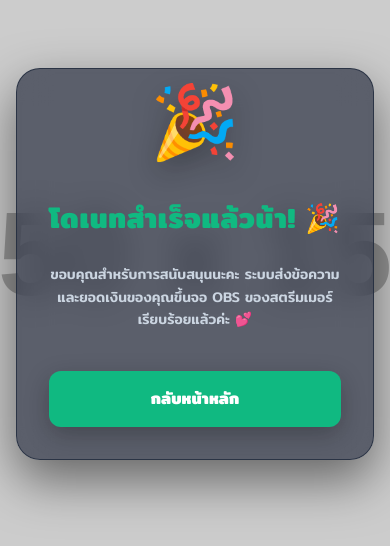
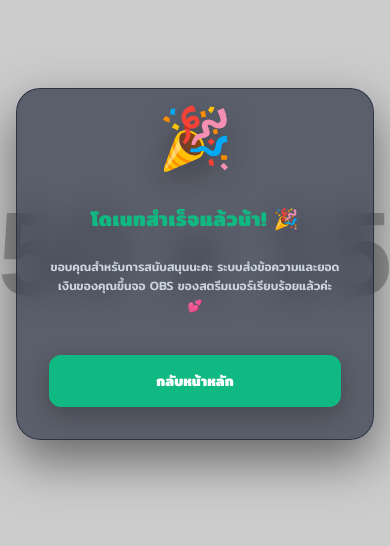
Before and after one commit to pskung/tips-secure, a SvelteKit app: page /success in a window 390 px wide. Shown: the part 158-704 px from the top of the page. Built offline with nearby package versions, Linux system fonts and the light colour scheme.

Commit message:
Update +page.svelte

```diff
--- a/src/routes/success/+page.svelte
+++ b/src/routes/success/+page.svelte
@@ -1,24 +1,19 @@
 <script lang="ts">
   import theme from '$lib/config/theme.json';
 
-  // ระบบประมวลผลกรณีในเวอร์ชันเก่ายังไม่มีพารามิเตอร์ (Fallbacks Safety Shield)
   const successTitle = theme.successTitle ?? 'โดเนทสำเร็จแล้วน้า! 🎉';
   const successTitleColor = theme.successTitleColor ?? '#10b981';
   const successTitleFontFamily = theme.successTitleFontFamily ?? 'Mitr';
-  const successTitleFontSize = theme.successTitleFontSize ?? '28px';
 
   const successMessage = theme.successMessage ?? 'ขอบคุณสำหรับการสนับสนุนนะคะ ระบบส่งข้อความและยอดเงินของคุณขึ้นจอ OBS ของสตรีมเมอร์เรียบร้อยแล้วค่ะ 💕';
   const successMessageColor = theme.successMessageColor ?? '#cbd5e1';
   const successMessageFontFamily = theme.successMessageFontFamily ?? 'Mitr';
-  const successMessageFontSize = theme.successMessageFontSize ?? '14px';
 
   const successEmoji = theme.successEmoji ?? '🎉';
   const successBtnText = theme.successBtnText ?? 'กลับหน้าหลัก';
   const successBtnColor = theme.successBtnColor ?? '#10b981';
   const successBtnTextColor = theme.successBtnTextColor ?? '#ffffff';
-  const successBtnFontSize = theme.successBtnFontSize ?? '16px';
 
-  // ถอดรหัสโครงสร้างสีและการเบลอแก้ว
   const hexToRgba = (hex: string, opacity: number): string => {
     if (!hex) return `rgba(15, 23, 42, ${opacity})`;
     const cleanHex = hex.replace('#', '');
@@ -29,7 +24,6 @@
     return `rgba(${r}, ${g}, ${b}, ${opacity})`;
   };
 
-  // ประมวลผล Font ที่เกี่ยวข้องส่งไปโหลดผ่าน Google Fonts API
   const uniqueFonts = [
     ...new Set([
       successTitleFontFamily,
@@ -55,7 +49,6 @@
 >
   <div class="absolute inset-0 bg-slate-950/70 backdrop-blur-[4px] -z-10"></div>
 
-  <!-- กล่องแสดงผลกระจกแก้วสืบทอดสไตล์ความโค้งและการเบลอหลัก -->
   <div
     class="w-full max-w-md p-8 rounded-3xl shadow-[0_20px_50px_rgba(0,0,0,0.5)] border text-center space-y-6 relative overflow-hidden"
     style="
@@ -64,45 +57,25 @@
       backdrop-filter: blur({theme.cardBlur}px);
     "
   >
-    <!-- โซน Emoji ตกแต่ง -->
-    <div class="text-7xl animate-bounce drop-shadow-[0_10px_15px_rgba(0,0,0,0.3)]">
-      {successEmoji}
-    </div>
+    <div class="text-6xl sm:text-7xl animate-bounce drop-shadow-[0_10px_15px_rgba(0,0,0,0.3)]">{successEmoji}</div>
 
-    <!-- โซนหัวข้อเด่น -->
-    <h1
-      class="font-black tracking-wide"
-      style="
-        color: {successTitleColor};
-        font-family: '{successTitleFontFamily}', sans-serif;
-        font-size: {successTitleFontSize};
-      "
-    >
+    <!-- ควบคุมสเกลสอดรับด้วย text-xl sm:text-2xl แทน Slider -->
+    <h1 class="text-xl sm:text-2xl font-black tracking-wide" style="color: {successTitleColor}; font-family: '{successTitleFontFamily}', sans-serif;">
       {successTitle}
     </h1>
 
-    <!-- โซนคำบรรยายขอบคุณ -->
-    <p
-      class="font-medium leading-relaxed"
-      style="
-        color: {successMessageColor};
-        font-family: '{successMessageFontFamily}', sans-serif;
-        font-size: {successMessageFontSize};
-      "
-    >
+    <p class="text-xs sm:text-sm font-medium leading-relaxed" style="color: {successMessageColor}; font-family: '{successMessageFontFamily}', sans-serif;">
       {successMessage}
     </p>
 
-    <!-- ปุ่มนำพาผู้สนับสนุนกลับหน้าหลัก -->
     <div class="pt-4">
       <a
         href="/"
-        class="inline-block w-full py-4 rounded-xl font-extrabold cursor-pointer transition-all duration-300 transform hover:scale-[1.02] active:scale-[0.98] shadow-lg text-center uppercase"
+        class="inline-block w-full py-4 rounded-xl text-sm sm:text-base font-extrabold cursor-pointer transition-all duration-300 transform hover:scale-[1.02] active:scale-[0.98] shadow-lg text-center uppercase"
         style="
           background-color: {successBtnColor};
           color: {successBtnTextColor};
           font-family: '{theme.submitBtnFontFamily}', sans-serif;
-          font-size: {successBtnFontSize};
           box-shadow: 0 8px 24px rgba(0,0,0,0.25);
         "
       >
```
